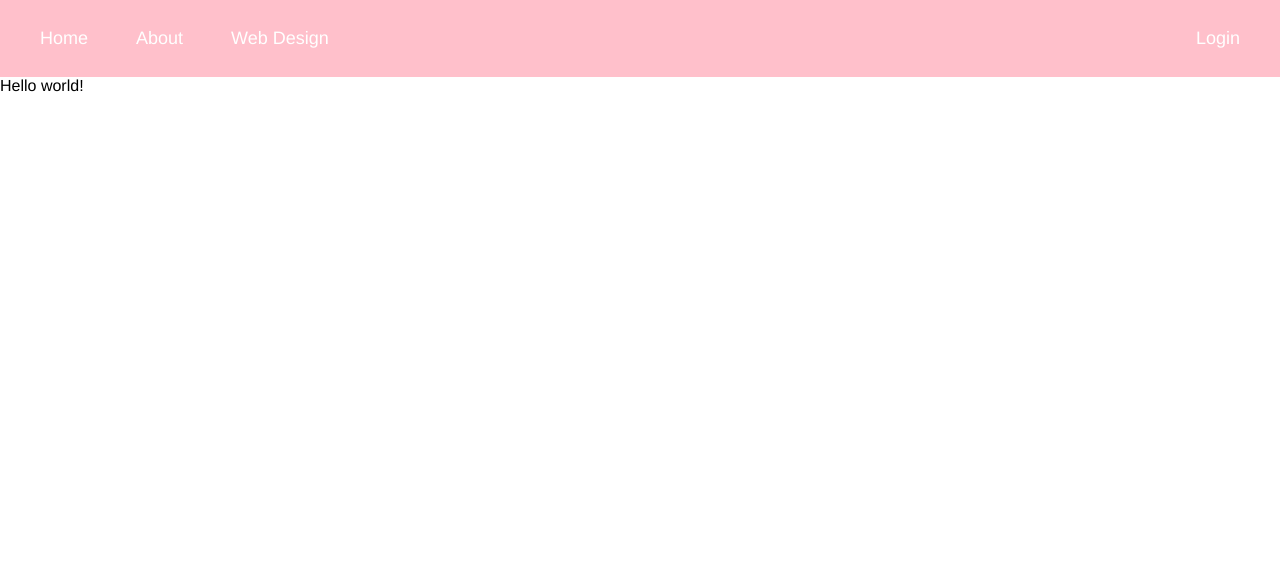
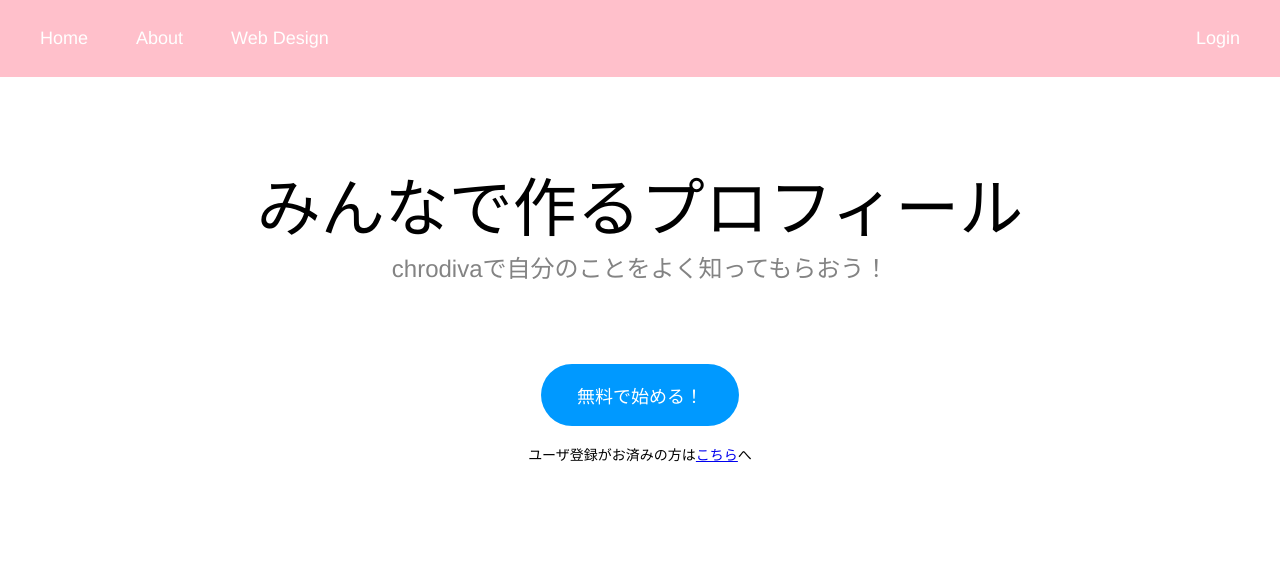
Before and after one commit to fieldflat/chrodiva, a Gatsby site: page / in a window 1280 px wide. Built offline with nearby package versions, Linux system fonts and the light colour scheme; Gatsby itself is replaced by a stand-in of ours.

Commit message:
update: top-oage

```diff
--- /dev/null
+++ b/src/common/css/container.module.css
@@ -0,0 +1,4 @@
+.container {
+  width: 80%;
+  margin: 0 auto;
+}
--- a/src/components/css/navbar.module.css
+++ b/src/components/css/navbar.module.css
@@ -1,12 +1,3 @@
-/*
-  余白を0にする
-*/
-* {
-  margin: 0px;
-  padding: 0px;
-  font-family: 'Helvetica Neue','Helvetica','Arial',sans-serif;
-}
-
 nav {
   background: pink;
   margin: 0;
--- /dev/null
+++ b/src/components/css/top_message.module.css
@@ -0,0 +1,35 @@
+#heading {
+  padding: 5em 0;
+  text-align: center;
+}
+
+#main_message {
+  font-size: 64px;
+}
+
+#sub_message {
+  font-size: 24px;
+  color: rgb(131, 131, 131);
+}
+
+#get_started {
+  text-align: center;
+}
+
+#get_started_button {
+  font-size: 18px;
+  display: inline-block;
+  padding: 1em 2em 1em;
+  margin: 0 0 1em 0;
+  color: #ffffff;
+  border-radius: 35px;
+  background-color: #0099ff;
+  border: none;
+  cursor: pointer;
+}
+
+#login_message {
+  margin: 100px 0 !important;
+  padding: 100px 0;
+  font-size: 14px;
+}
--- /dev/null
+++ b/src/components/js/TopMessage.js
@@ -0,0 +1,20 @@
+import React from "react"
+import top_message from "../css/top_message.module.css"
+import container from "../../common/css/container.module.css"
+
+export default function TopMessage(props) {
+  return (
+    <div className={container.container}>
+      <div id={top_message.heading}>
+        <p id={top_message.main_message}>みんなで作るプロフィール</p>
+        <p id={top_message.sub_message}>chrodivaで自分のことをよく知ってもらおう！</p>
+      </div>
+
+      <div id={top_message.get_started}>
+        <button id={top_message.get_started_button}>無料で始める！</button>
+        <p></p>
+        <span id={top_message.login_message}>ユーザ登録がお済みの方は<a href="#">こちら</a>へ</span>
+      </div>
+    </div>
+  )
+}
--- a/src/pages/index.js
+++ b/src/pages/index.js
@@ -1,11 +1,13 @@
 import React from "react"
+import _ from "./index.module.css"
 import Navbar from "../components/js/Navbar"
+import TopMessage from "../components/js/TopMessage"
 
 export default function Home() {
   return (
     <div>
       <Navbar />
-      <div>Hello world!</div>
+      <TopMessage />
     </div>
   )
 }
--- /dev/null
+++ b/src/pages/index.module.css
@@ -0,0 +1,5 @@
+* {
+  margin: 0px;
+  padding: 0px;
+  font-family: 'ヒラギノ丸ゴ ProN','Hiragino Maru Gothic ProN','Avenir','Helvetica Neue','Helvetica','Arial','Hiragino Sans','ヒラギノ角ゴシック',YuGothic,'Yu Gothic','メイリオ', Meiryo,'ＭＳ Ｐゴシック','MS PGothic',sans-serif;
+}
```
